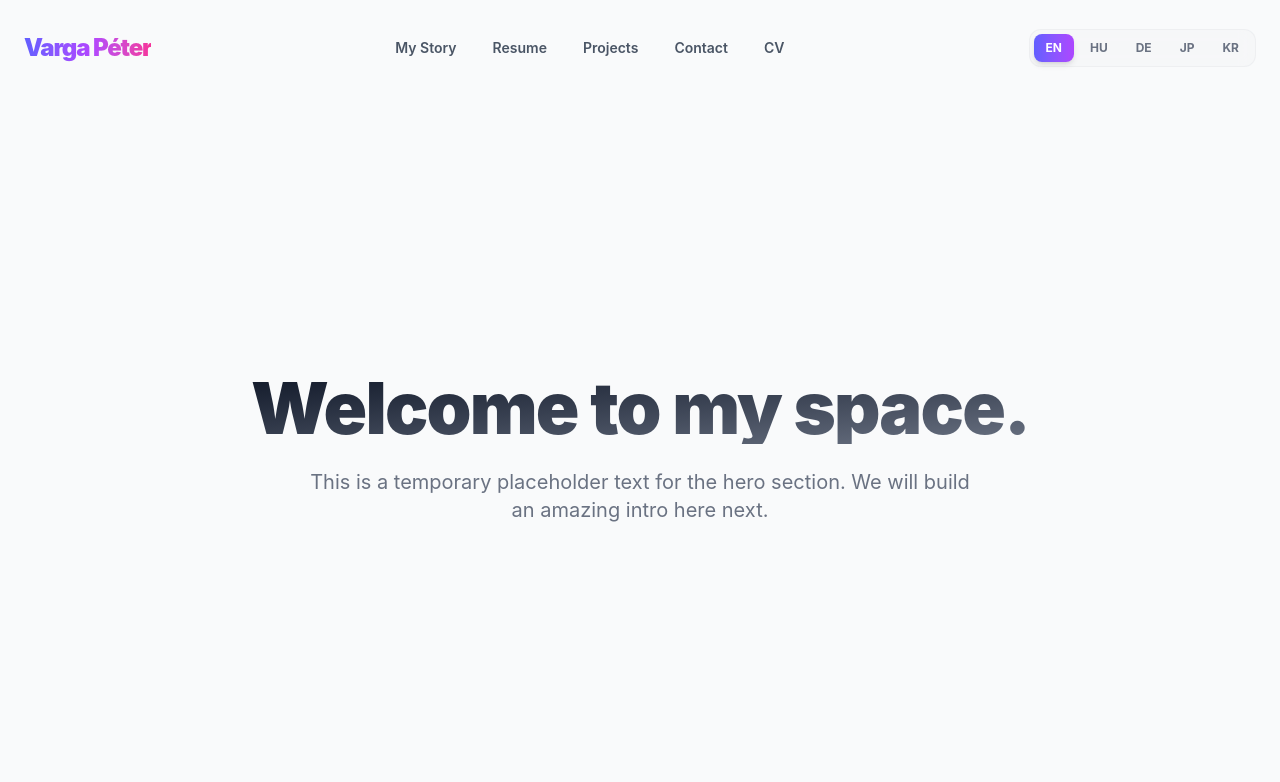
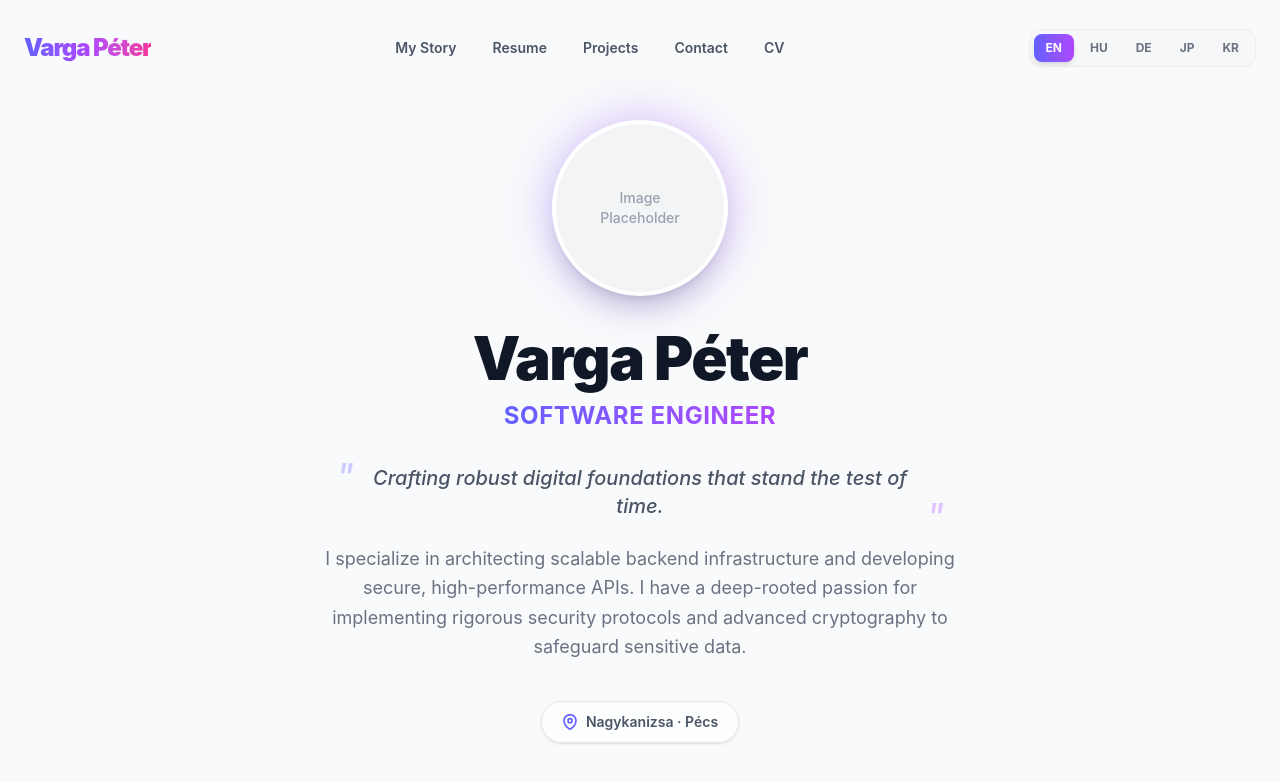
Before and after one commit to H3AD5H0TPlay/portfolio, a React app: page /portfolio/en in a window 1280 px wide. Shown: the top 782 px of the page. Built offline with nearby package versions, Linux system fonts and the light colour scheme; the HTML template or start-up script is replaced by a standard one.

Commit message:
feat: implement Hero section

```diff
--- a/src/App.tsx
+++ b/src/App.tsx
@@ -1,4 +1,5 @@
 import Navbar from './components/Navbar';
+import Hero from './components/Hero';
 
 function App() {
   return (
@@ -8,16 +9,8 @@ function App() {
       {/* Spacer for fixed navbar */}
       <div className="h-20"></div>
 
-      <main className="max-w-7xl mx-auto px-6 py-12">
-        {/* We will add the actual content here in the next steps */}
-        <section className="min-h-[80vh] flex flex-col items-center justify-center text-center">
-          <h1 className="text-5xl md:text-7xl font-black tracking-tight mb-6 bg-gradient-to-br from-gray-900 to-gray-500 dark:from-white dark:to-gray-400 bg-clip-text text-transparent">
-            Welcome to my space.
-          </h1>
-          <p className="text-lg md:text-xl text-gray-500 dark:text-gray-400 max-w-2xl mx-auto">
-            This is a temporary placeholder text for the hero section. We will build an amazing intro here next.
-          </p>
-        </section>
+      <main className="max-w-7xl mx-auto px-6">
+        <Hero />
       </main>
     </div>
   );
--- /dev/null
+++ b/src/components/Hero.tsx
@@ -0,0 +1,51 @@
+export default function Hero() {
+  return (
+    <section id="my-story" className="min-h-[85vh] flex flex-col items-center justify-center text-center pt-10 pb-20">
+
+      {/* Profile Image Placeholder */}
+      <div className="relative w-36 h-36 md:w-44 md:h-44 mb-8 group">
+        {/* Glow effect behind the image */}
+        <div className="absolute inset-0 bg-gradient-to-tr from-indigo-500 to-purple-500 rounded-full blur-xl opacity-40 group-hover:opacity-70 transition-opacity duration-500"></div>
+        {/* Actual image container */}
+        <div className="relative w-full h-full rounded-full border-4 border-white dark:border-[#1a1a1a] shadow-xl overflow-hidden bg-gray-100 dark:bg-gray-800 flex items-center justify-center transition-transform duration-500 group-hover:scale-105">
+          {/* Placeholder text - replace with actual img tag when ready */}
+          <span className="text-gray-400 dark:text-gray-500 text-sm font-medium">Image<br/>Placeholder</span>
+          {/* Example of how the img tag should look: */}
+          {/* <img src="/profile.jpg" alt="Varga Péter" className="w-full h-full object-cover" /> */}
+        </div>
+      </div>
+
+      {/* Name */}
+      <h1 className="text-5xl md:text-6xl font-black tracking-tight text-gray-900 dark:text-white mb-3">
+        Varga Péter
+      </h1>
+
+      {/* Title */}
+      <h2 className="text-xl md:text-2xl font-bold tracking-wide text-transparent bg-clip-text bg-gradient-to-r from-indigo-500 to-purple-500 mb-8 uppercase">
+        Software Engineer
+      </h2>
+
+      {/* Quote */}
+      <p className="text-lg md:text-xl font-medium italic text-gray-600 dark:text-gray-300 mb-6 max-w-xl relative">
+        <span className="absolute -left-4 -top-2 text-4xl text-indigo-500/30">"</span>
+        Crafting robust digital foundations that stand the test of time.
+        <span className="absolute -right-4 -bottom-4 text-4xl text-purple-500/30">"</span>
+      </p>
+
+      {/* Description */}
+      <p className="text-base md:text-lg text-gray-500 dark:text-gray-400 max-w-2xl mx-auto mb-10 leading-relaxed px-4">
+        I specialize in architecting scalable backend infrastructure and developing secure, high-performance APIs. I have a deep-rooted passion for implementing rigorous security protocols and advanced cryptography to safeguard sensitive data.
+      </p>
+
+      {/* Location Badge */}
+      <div className="flex items-center space-x-2 text-sm font-semibold text-gray-600 dark:text-gray-300 bg-white/50 dark:bg-white/5 px-5 py-2.5 rounded-full border border-gray-200 dark:border-white/10 shadow-sm backdrop-blur-sm transition-all hover:border-indigo-500/50 hover:shadow-md">
+        <svg xmlns="http://www.w3.org/2000/svg" className="h-4 w-4 text-indigo-500" viewBox="0 0 24 24" fill="none" stroke="currentColor" strokeWidth="2.5" strokeLinecap="round" strokeLinejoin="round">
+          <path d="M21 10c0 7-9 13-9 13s-9-6-9-13a9 9 0 0 1 18 0z"></path>
+          <circle cx="12" cy="10" r="3"></circle>
+        </svg>
+        <span>Nagykanizsa · Pécs</span>
+      </div>
+
+    </section>
+  );
+}
```
